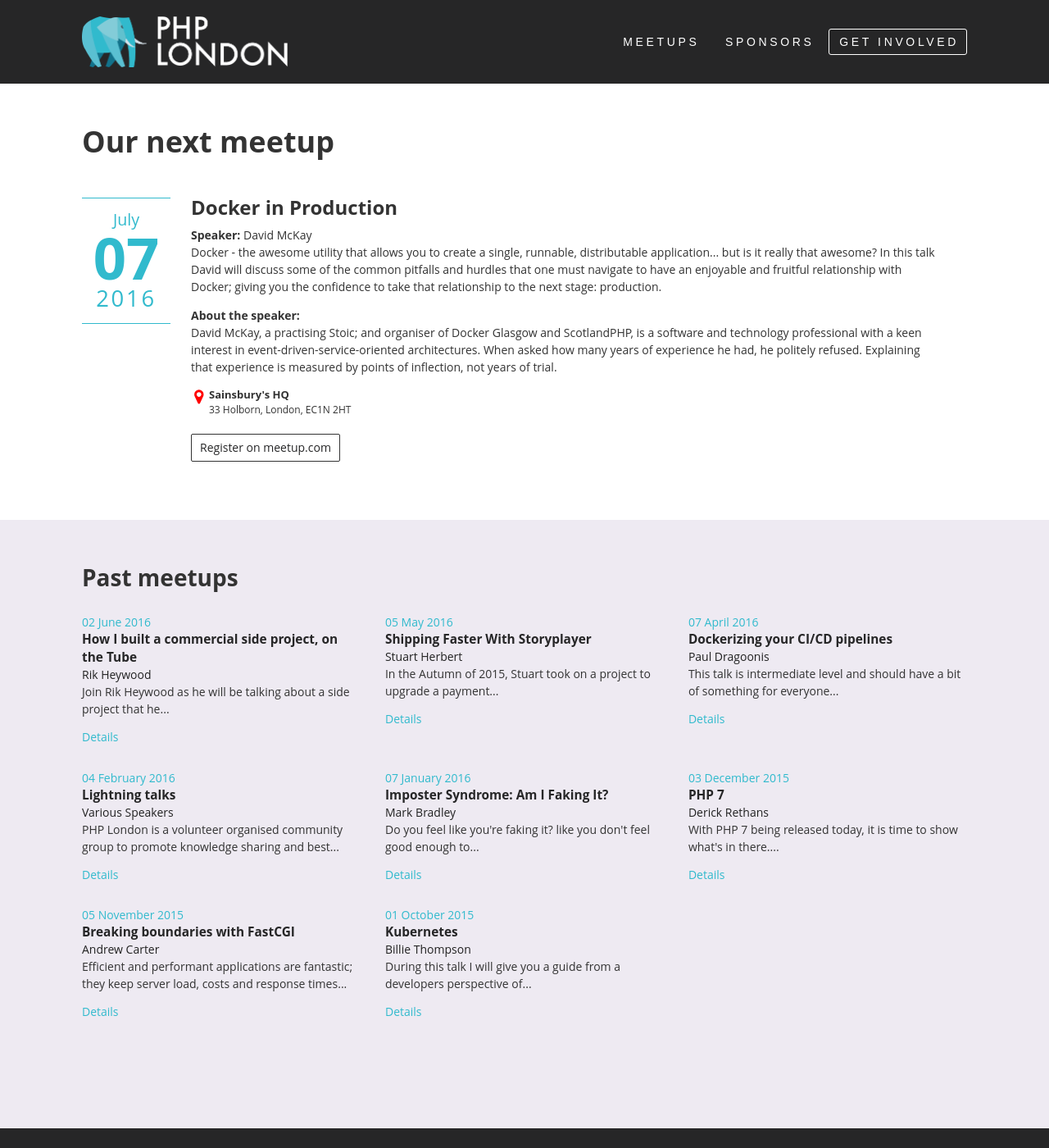
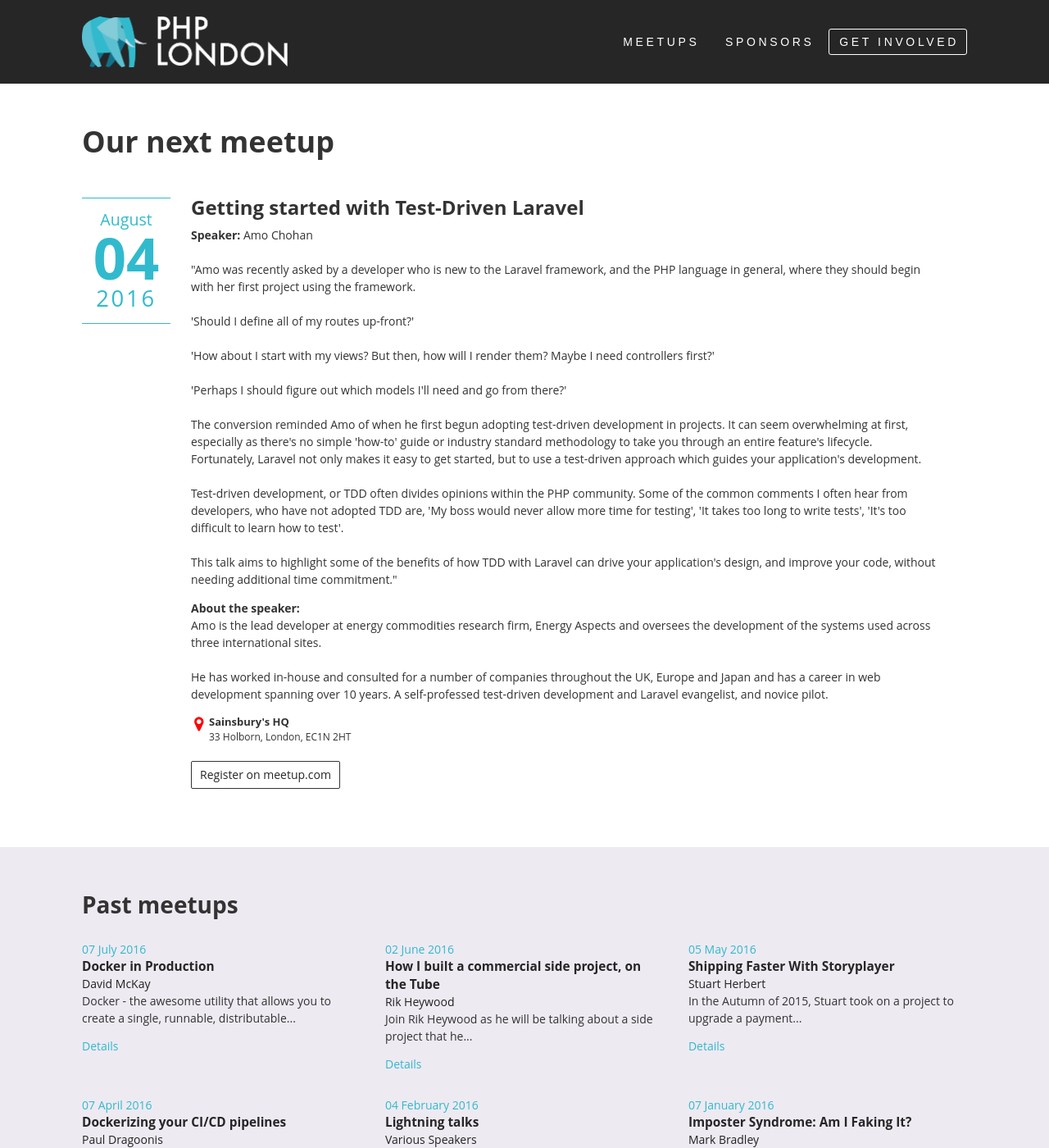
Before and after one commit to phplondon/phplondon.github.io, a Jekyll site: the page built from meetups/index.html, in a window 1280 px wide and 1400 px high. Shown: the whole window at 82% size. Built offline with Jekyll 4.4.1, drawn with Linux system fonts in a browser that asks for light colours.

Commit message:
Added Amo Chohan's talk for August

```diff
--- a/_data/meetups.yml
+++ b/_data/meetups.yml
@@ -1,3 +1,26 @@
+- date: 2016-08-04 19:00
+  url: http://www.meetup.com/phplondon/events/232965685/
+  location: sainsburys
+  speaker: amo-chohan
+  talk: "Getting started with Test-Driven Laravel"
+  synopsis:
+    <br />"Amo was recently asked by a developer who is new to the Laravel framework, and the PHP language in general, where they should begin with her first project using the framework. <br /><br />
+
+    'Should I define all of my routes up-front?' <br /><br />
+
+    'How about I start with my views? But then, how will I render them? Maybe I need controllers first?' <br /><br />
+
+    'Perhaps I should figure out which models I'll need and go from there?' <br /><br />
+
+    The conversion reminded Amo of when he first begun adopting test-driven development in projects. It can seem overwhelming at first, especially as there's no simple 'how-to' guide or industry standard methodology to take you through an entire feature's lifecycle. <br />
+
+    Fortunately, Laravel not only makes it easy to get started, but to use a test-driven approach which guides your application's development. <br /><br />
+
+    Test-driven development, or TDD often divides opinions within the PHP community. Some of the common comments I often hear from developers, who have not adopted TDD are, 'My boss would never allow more time for testing', 'It takes too long to write tests', 'It's too difficult to learn how to test'.<br /><br />
+
+    This talk aims to highlight some of the benefits of how TDD with Laravel can drive your application's design, and improve your code, without needing additional time commitment."
+
+
 - date: 2016-07-07 19:00
   url: http://www.meetup.com/phplondon/events/231934793/
   location: sainsburys
--- a/_data/speakers.yml
+++ b/_data/speakers.yml
@@ -1,3 +1,14 @@
+amo-chohan:
+    name: Amo Chohan
+    url: https://medium.com/@amo.chohan
+    twitter: amo_chohan
+    github: https://github.com/drawmyattention
+    bio:
+      "Amo is the lead developer at energy commodities research firm, Energy Aspects and oversees the development of the systems used across three international sites. <br /><br />
+
+      He has worked in-house and consulted for a number of companies throughout the UK, Europe and Japan and has a career in web development spanning over 10 years. A self-professed test-driven development and Laravel evangelist, and novice pilot.
+      "
+
 david-mckay:
     name: David McKay
     url: http://www.pod-point.com
```
